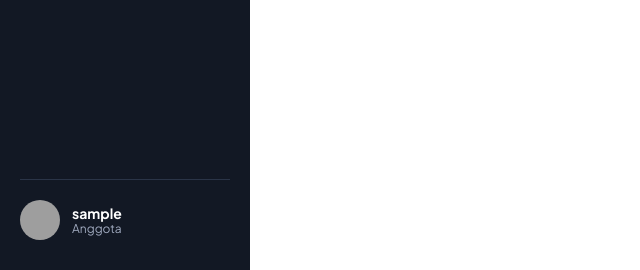
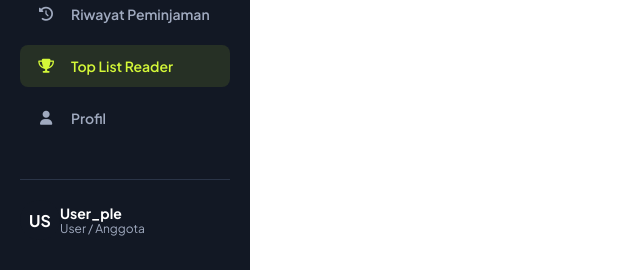
Before and after one commit to ProdByFarid/Perpus-Digital, a Django app: page /leaderboard/ in a window 1280 px wide. Shown: the part 693-963 px from the top of the page, without its empty margins (0-640 px from the left). Run offline with Django 5.2, Linux system fonts and the light colour scheme; the visitor is signed in with stand-in values (Sample User, id 1); data comes from the database, SQL or seed files in the repository; some web fonts are replaced; grey boxes are pictures that could not be loaded.

Commit message:
Perbaiki sidebar, profil

```diff
--- a/perpustakaan/templates/perpustakaan/leaderboard.html
+++ b/perpustakaan/templates/perpustakaan/leaderboard.html
@@ -7,16 +7,25 @@
     <title>Leaderboard</title>
     <link href="https://fonts.googleapis.com/css2?family=Plus+Jakarta+Sans:wght@400;600;700;800&display=swap" rel="stylesheet">
     <link rel="stylesheet" href="https://cdnjs.cloudflare.com/ajax/libs/font-awesome/6.4.0/css/all.min.css">
-    <link rel="stylesheet" href="{% static 'perpustakaan/css/style.css' %}?v=999">
-    <script src="{% static 'perpustakaan/js/script.js' %}" defer></script>
+    <link rel="stylesheet" href="{% static 'perpustakaan/css/style.css' %}?v=1009">
+    <script src="{% static 'perpustakaan/js/script.js' %}?v=2" defer></script>
     <style>
     @import url('https://fonts.googleapis.com/css2?family=Google+Sans:ital,opsz,wght@0,17..18,400..700;1,17..18,400..700&family=Inter:ital,opsz,wght@0,14..32,100..900;1,14..32,100..900&family=Poppins:ital,wght@0,100;0,200;0,300;0,400;0,500;0,600;0,700;0,800;0,900;1,100;1,200;1,300;1,400;1,500;1,600;1,700;1,800;1,900&family=Quicksand:wght@300..700&family=Space+Grotesk:wght@300..700&display=swap');
     </style>
 </head>
-<body class="app-body">
+<body>
 
+    <div class="app-layout" id="appLayout">
 
         <div class="sidebar">
+            <div class="sidebar-brand">
+                <img src="{% static 'perpustakaan/img/logo.svg' %}" alt="Logo Lentera" class="sidebar-logo">
+                <div>
+                    <h2>lentera<span>.</span></h2>
+                    <p>LAYANAN REFERENSI TEKNIK</p>
+                </div>
+            </div>
+
             <ul class="sidebar-menu">
                 <li><a href="{% url 'dashboard' %}"><i class="fas fa-border-all"></i> Dashboard</a></li>
                 <li><a href="{% url 'katalog' %}"><i class="fas fa-book"></i> Katalog Buku</a></li>
@@ -29,52 +38,67 @@
             </ul>
 
             <div class="sidebar-profile">
-            <img src="https://ui-avatars.com/api/?name={{ user.username }}&background=D4F838&color=121824" alt="Avatar">
+                <div class="avatar-circle">
+                    {% if user.foto_profil %}
+                        <img src="{{ user.foto_profil.url }}" alt="Avatar">
+                    {% else %}
+                        {{ user.nama_tampilan|default:user.username|slice:2|upper }}
+                    {% endif %}
+                </div>
                 <div>
-                <h4>{{ user.username }}</h4>
-                <p>Anggota</p>
+                    <h4>{{ user.nama_tampilan|default:user.username }}</h4>
+                    <p>User / Anggota</p>
                 </div>
             </div>
         </div>
 
-
         <div class="main-content">
 
-
             <div class="top-nav">
+                <div class="top-nav-left">
+                    <button id="menuButton" class="menu-button" type="button" aria-label="Buka atau tutup menu">
+                        <i class="fas fa-bars"></i>
+                    </button>
+                    <div class="top-divider"></div>
                     <div class="greeting">
-                <h4>{{ user.username }} / ANGGOTA</h4>
+                        <h4>Lentera / Anggota</h4>
                         <h1 class="page-title-space">Top List Reader</h1>
                         <p>Bersaing dan jadilah pembaca terbaik bulan ini!</p>
                     </div>
+                </div>
                 <div class="nav-actions">
                     <i class="far fa-bell"></i>
-                <div class="avatar-circle">{{ user.username|make_list|first|upper }}</div>
+                    <div class="avatar-circle">
+                        {% if user.foto_profil %}
+                            <img src="{{ user.foto_profil.url }}" alt="Avatar">
+                        {% else %}
+                            {{ user.nama_tampilan|default:user.username|slice:2|upper }}
+                        {% endif %}
+                    </div>
                     <a href="{% url 'logout' %}" style="margin-left:15px; color:#dc2626; font-size: 20px;" title="Logout"><i class="fas fa-sign-out-alt"></i></a>
                 </div>
             </div>
-
 
             <div class="podium-container">
                 <div class="podium-title">TOP 3 BULAN INI</div>
                 <div class="podium-wrapper">
 
-
                     {% if podium.rank2 %}
                     <div class="podium-step step-2">
-                    <div class="podium-avatar">{{ podium.rank2.username|make_list|first|upper }}</div>
+                        <div class="podium-avatar">2
+                        </div>
                         <h4>{{ podium.rank2.nama_tampilan }}</h4>
                         <p>{{ podium.rank2.exp }} EXP</p>
                         <div class="badge-rank">2</div>
                     </div>
                     {% endif %}
 
-
                     {% if podium.rank1 %}
                     <div style="position: relative;">
                         <i class="fas fa-star" style="color: #D4F838; font-size: 24px; position: absolute; top: -35px; left: 50%; transform: translateX(-50%);"></i>
                         <div class="podium-step step-1">
-                        <div class="podium-avatar">{{ podium.rank1.username|make_list|first|upper }}</div>
+                            <div class="podium-avatar">1
+                            </div>
                             <h4>{{ podium.rank1.nama_tampilan }}</h4>
                             <p>{{ podium.rank1.exp }} EXP</p>
                             <div class="badge-rank">1</div>
@@ -82,10 +106,10 @@
                     </div>
                     {% endif %}
 
-
                     {% if podium.rank3 %}
                     <div class="podium-step step-3">
-                    <div class="podium-avatar">{{ podium.rank3.username|make_list|first|upper }}</div>
+                        <div class="podium-avatar">3
+                        </div>
                         <h4>{{ podium.rank3.nama_tampilan }}</h4>
                         <p>{{ podium.rank3.exp }} EXP</p>
                         <div class="badge-rank">3</div>
@@ -94,7 +118,6 @@
 
                 </div>
             </div>
-
 
             <div class="leaderboard-list">
                 {% for lb in list_users %}
@@ -123,6 +146,7 @@
             </div>
 
         </div>
+    </div>
 
 </body>
 </html>
```
Lines whose indentation alone changed are shown as unchanged.
